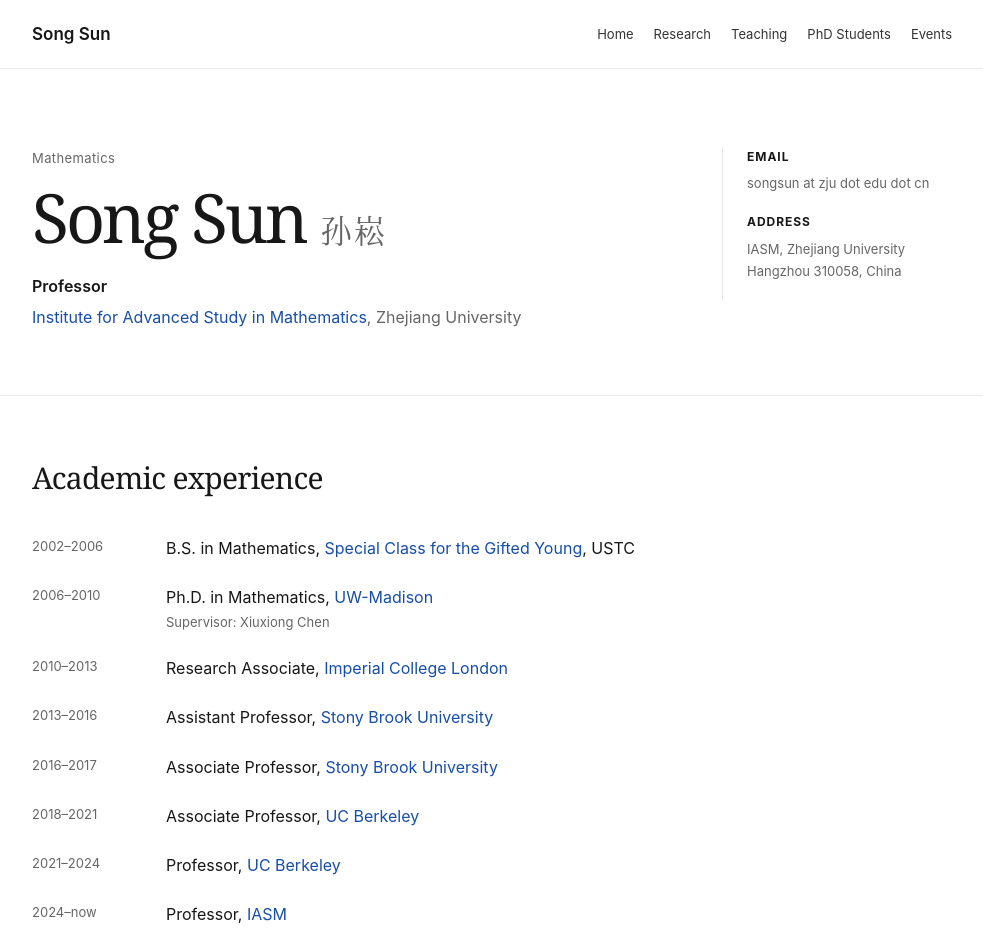
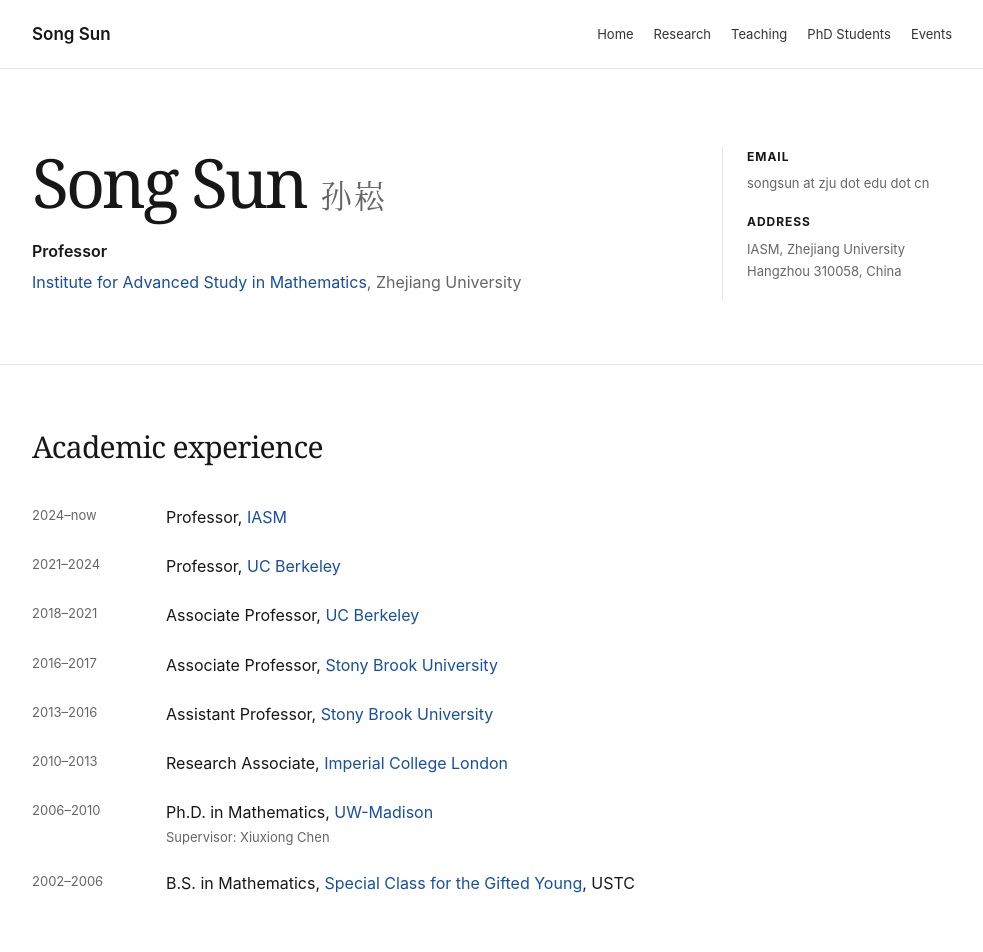
Before and after one commit to songsun1234/songsunmath.github.io, a plain HTML site: page index.html in a window 1280 px wide. Shown: the top 952 px of the page, without its empty margins (148-1131 px from the left). Drawn offline with Linux system fonts and the light colour scheme.

Commit message:
Add files via upload

```diff
--- a/index.html
+++ b/index.html
@@ -28,7 +28,6 @@
 <section class="hero" id="top">
   <div class="wrap hero-grid">
     <div>
-      <p class="kicker">Mathematics</p>
       <h1>Song Sun <span class="cn" lang="zh-Hans">孙崧</span></h1>
       <p class="hero-role">Professor</p>
       <p class="hero-affiliation"><a href="https://www.iasm.zju.edu.cn/iasm/main.htm">Institute for Advanced Study in Mathematics</a>, Zhejiang University</p>
@@ -42,14 +41,14 @@
 <main id="main" class="wrap content" tabindex="-1"><section class="section" id="experience" aria-labelledby="experience-title">
         <div class="section-heading"><span class="section-number" aria-hidden="true">01</span><h2 id="experience-title">Academic experience</h2></div>
         <dl class="timeline">
+          <div class="timeline-row"><dt>2024–now</dt><dd>Professor, <a href="https://www.iasm.zju.edu.cn/iasm/main.htm">IASM</a></dd></div>
+          <div class="timeline-row"><dt>2021–2024</dt><dd>Professor, <a href="https://math.berkeley.edu/">UC Berkeley</a></dd></div>
+          <div class="timeline-row"><dt>2018–2021</dt><dd>Associate Professor, <a href="https://math.berkeley.edu/">UC Berkeley</a></dd></div>
+          <div class="timeline-row"><dt>2016–2017</dt><dd>Associate Professor, <a href="https://www.math.stonybrook.edu/">Stony Brook University</a></dd></div>
+          <div class="timeline-row"><dt>2013–2016</dt><dd>Assistant Professor, <a href="https://www.math.stonybrook.edu/">Stony Brook University</a></dd></div>
+          <div class="timeline-row"><dt>2010–2013</dt><dd>Research Associate, <a href="https://www.imperial.ac.uk/geometry/">Imperial College London</a></dd></div>
+          <div class="timeline-row"><dt>2006–2010</dt><dd>Ph.D. in Mathematics, <a href="https://math.wisc.edu/">UW-Madison</a> <span class="subline">Supervisor: Xiuxiong Chen</span></dd></div>
           <div class="timeline-row"><dt>2002–2006</dt><dd>B.S. in Mathematics, <a href="https://en.scgy.ustc.edu.cn/">Special Class for the Gifted Young</a>, USTC</dd></div>
-          <div class="timeline-row"><dt>2006–2010</dt><dd>Ph.D. in Mathematics, <a href="https://math.wisc.edu/">UW-Madison</a> <span class="subline">Supervisor: Xiuxiong Chen</span></dd></div>
-          <div class="timeline-row"><dt>2010–2013</dt><dd>Research Associate, <a href="https://www.imperial.ac.uk/geometry/">Imperial College London</a></dd></div>
-          <div class="timeline-row"><dt>2013–2016</dt><dd>Assistant Professor, <a href="https://www.math.stonybrook.edu/">Stony Brook University</a></dd></div>
-          <div class="timeline-row"><dt>2016–2017</dt><dd>Associate Professor, <a href="https://www.math.stonybrook.edu/">Stony Brook University</a></dd></div>
-          <div class="timeline-row"><dt>2018–2021</dt><dd>Associate Professor, <a href="https://math.berkeley.edu/">UC Berkeley</a></dd></div>
-          <div class="timeline-row"><dt>2021–2024</dt><dd>Professor, <a href="https://math.berkeley.edu/">UC Berkeley</a></dd></div>
-          <div class="timeline-row"><dt>2024–now</dt><dd>Professor, <a href="https://www.iasm.zju.edu.cn/iasm/main.htm">IASM</a></dd></div>
         </dl>
       </section>
 <section class="section home-activities" id="activities" aria-label="Useful links">
```
